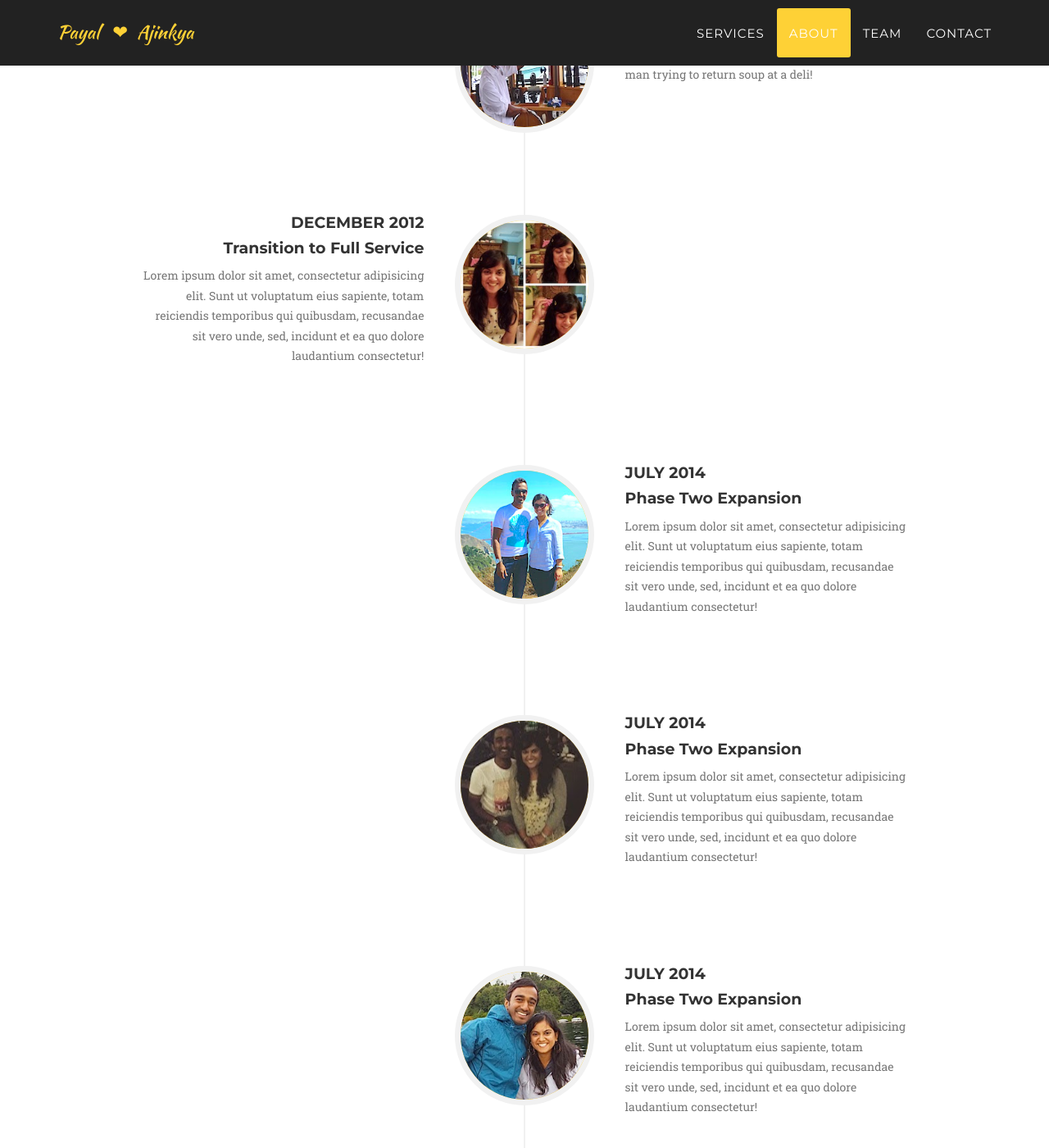
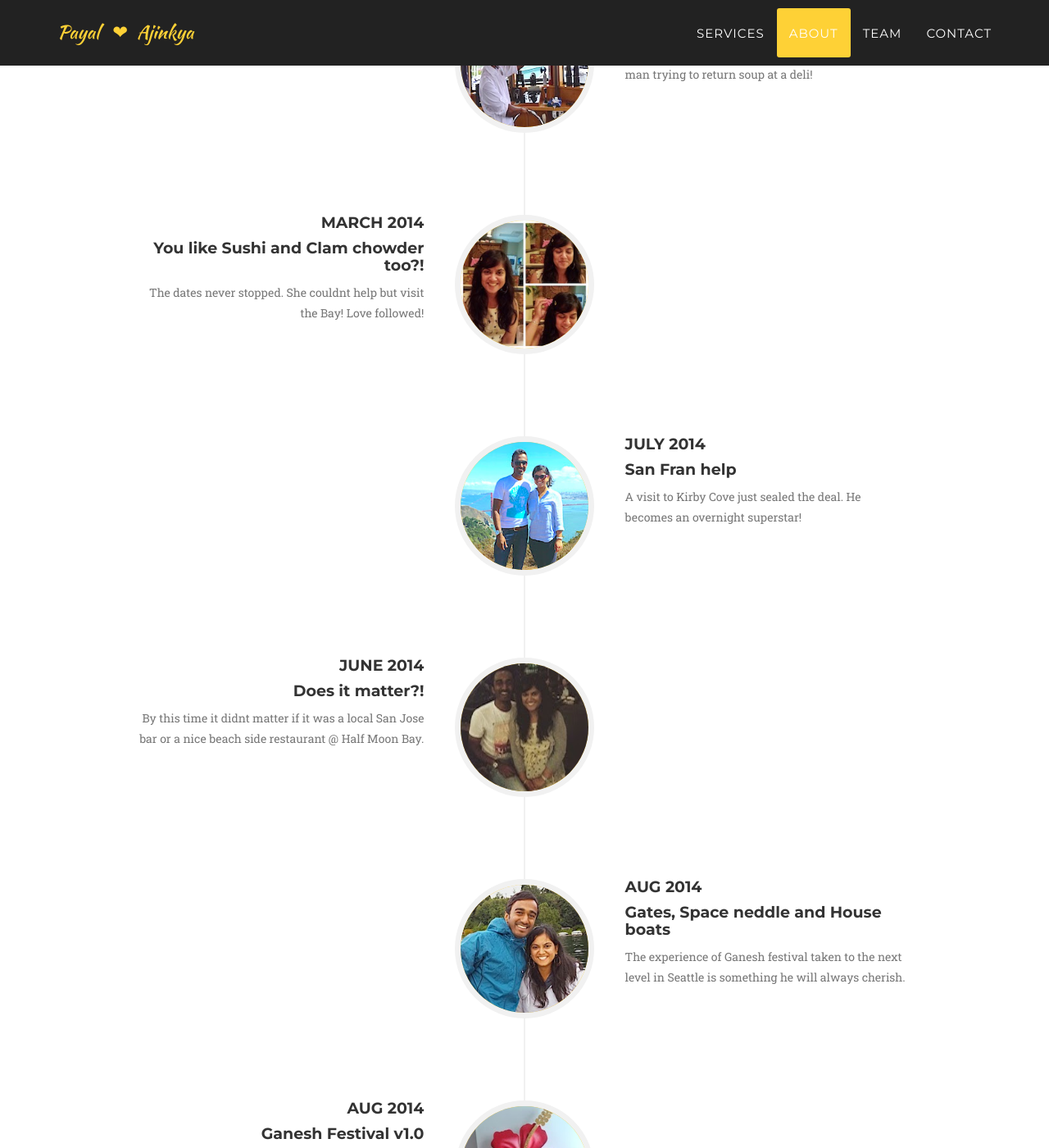
Before and after one commit to ajkl/wedding-invite, a Jekyll site: the page built from index.html, in a window 1280 px wide and 1400 px high, scrolled down 1968 px. Shown: the whole window at 82% size. Built offline with Jekyll 4.4.1, drawn with Linux system fonts in a browser that asks for light colours; some web fonts are replaced; some of the changed text lies outside the part shown.

Commit message:
details for posts

```diff
--- a/_includes/about.html
+++ b/_includes/about.html
@@ -44,11 +44,11 @@
                             </div>
                             <div class="timeline-panel">
                                 <div class="timeline-heading">
-                                    <h4>December 2012</h4>
-                                    <h4 class="subheading">Transition to Full Service</h4>
+                                    <h4>March 2014</h4>
+                                    <h4 class="subheading">You like Sushi and Clam chowder too?! </h4>
                                 </div>
                                 <div class="timeline-body">
-                                    <p class="text-muted">Lorem ipsum dolor sit amet, consectetur adipisicing elit. Sunt ut voluptatum eius sapiente, totam reiciendis temporibus qui quibusdam, recusandae sit vero unde, sed, incidunt et ea quo dolore laudantium consectetur!</p>
+                                    <p class="text-muted">The dates never stopped. She couldnt help but visit the Bay! Love followed!</p>
                                 </div>
                             </div>
                         </li>
@@ -59,24 +59,24 @@
                             <div class="timeline-panel">
                                 <div class="timeline-heading">
                                     <h4>July 2014</h4>
-                                    <h4 class="subheading">Phase Two Expansion</h4>
+                                    <h4 class="subheading">San Fran help</h4>
                                 </div>
                                 <div class="timeline-body">
-                                    <p class="text-muted">Lorem ipsum dolor sit amet, consectetur adipisicing elit. Sunt ut voluptatum eius sapiente, totam reiciendis temporibus qui quibusdam, recusandae sit vero unde, sed, incidunt et ea quo dolore laudantium consectetur!</p>
+                                    <p class="text-muted">A visit to Kirby Cove just sealed the deal. He becomes an overnight superstar!</p>
                                 </div>
                             </div>
                         </li>
-                        <li class="timeline-inverted">
+                        <li>
                             <div class="timeline-image">
                                 <img class="img-circle img-responsive" src="img/about/6.jpg" alt="">
                             </div>
                             <div class="timeline-panel">
                                 <div class="timeline-heading">
-                                    <h4>July 2014</h4>
-                                    <h4 class="subheading">Phase Two Expansion</h4>
+                                    <h4>June 2014</h4>
+                                    <h4 class="subheading">Does it matter?!</h4>
                                 </div>
                                 <div class="timeline-body">
-                                    <p class="text-muted">Lorem ipsum dolor sit amet, consectetur adipisicing elit. Sunt ut voluptatum eius sapiente, totam reiciendis temporibus qui quibusdam, recusandae sit vero unde, sed, incidunt et ea quo dolore laudantium consectetur!</p>
+                                    <p class="text-muted">By this time it didnt matter if it was a local San Jose bar or a nice beach side restaurant @ Half Moon Bay. </p>
                                 </div>
                             </div>
                         </li>
@@ -86,25 +86,25 @@
                             </div>
                             <div class="timeline-panel">
                                 <div class="timeline-heading">
-                                    <h4>July 2014</h4>
-                                    <h4 class="subheading">Phase Two Expansion</h4>
+                                    <h4>Aug 2014</h4>
+                                    <h4 class="subheading">Gates, Space neddle and House boats</h4>
                                 </div>
                                 <div class="timeline-body">
-                                    <p class="text-muted">Lorem ipsum dolor sit amet, consectetur adipisicing elit. Sunt ut voluptatum eius sapiente, totam reiciendis temporibus qui quibusdam, recusandae sit vero unde, sed, incidunt et ea quo dolore laudantium consectetur!</p>
+                                    <p class="text-muted">The experience of Ganesh festival taken to the next level in Seattle is something he will always cherish.</p>
                                 </div>
                             </div>
                         </li>
-                        <li class="timeline-inverted">
+                        <li>
                             <div class="timeline-image">
                                 <img class="img-circle img-responsive" src="img/about/8.jpg" alt="">
                             </div>
                             <div class="timeline-panel">
                                 <div class="timeline-heading">
-                                    <h4>July 2014</h4>
-                                    <h4 class="subheading">Phase Two Expansion</h4>
+                                    <h4>Aug 2014</h4>
+                                    <h4 class="subheading">Ganesh Festival v1.0</h4>
                                 </div>
                                 <div class="timeline-body">
-                                    <p class="text-muted">Lorem ipsum dolor sit amet, consectetur adipisicing elit. Sunt ut voluptatum eius sapiente, totam reiciendis temporibus qui quibusdam, recusandae sit vero unde, sed, incidunt et ea quo dolore laudantium consectetur!</p>
+                                    <p class="text-muted">They skype together to attend Ganesh festival back home in Pune.</p>
                                 </div>
                             </div>
                         </li>
@@ -115,10 +115,10 @@
                             <div class="timeline-panel">
                                 <div class="timeline-heading">
                                     <h4>July 2014</h4>
-                                    <h4 class="subheading">Phase Two Expansion</h4>
+                                    <h4 class="subheading">Ganesh Festival v2.0</h4>
                                 </div>
                                 <div class="timeline-body">
-                                    <p class="text-muted">Lorem ipsum dolor sit amet, consectetur adipisicing elit. Sunt ut voluptatum eius sapiente, totam reiciendis temporibus qui quibusdam, recusandae sit vero unde, sed, incidunt et ea quo dolore laudantium consectetur!</p>
+                                    <p class="text-muted">He meets her extended family over some Ganpati modaks. Did he care for the modaks more than the relatives is debatable.</p>
                                 </div>
                             </div>
                         </li>
```
